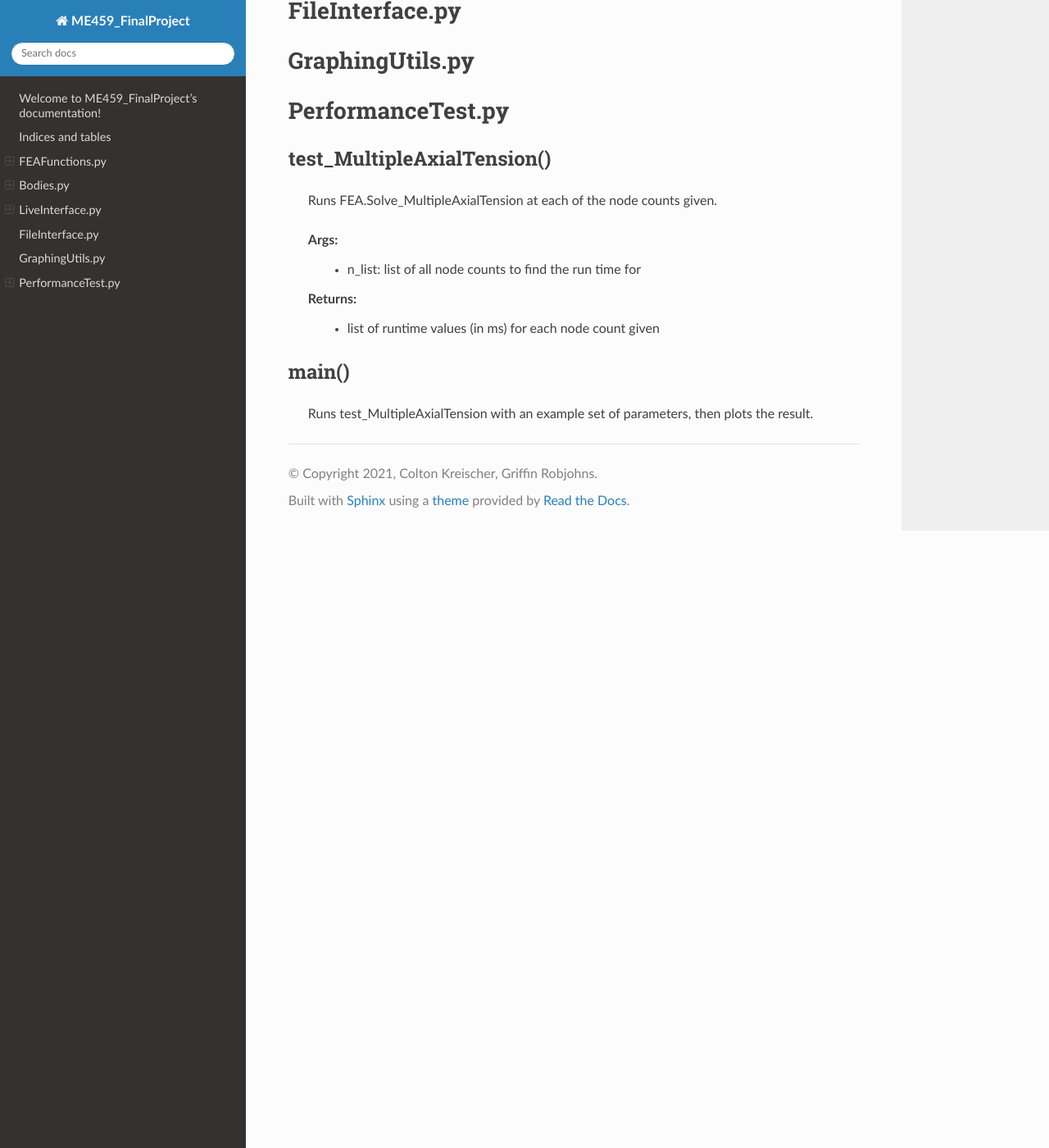
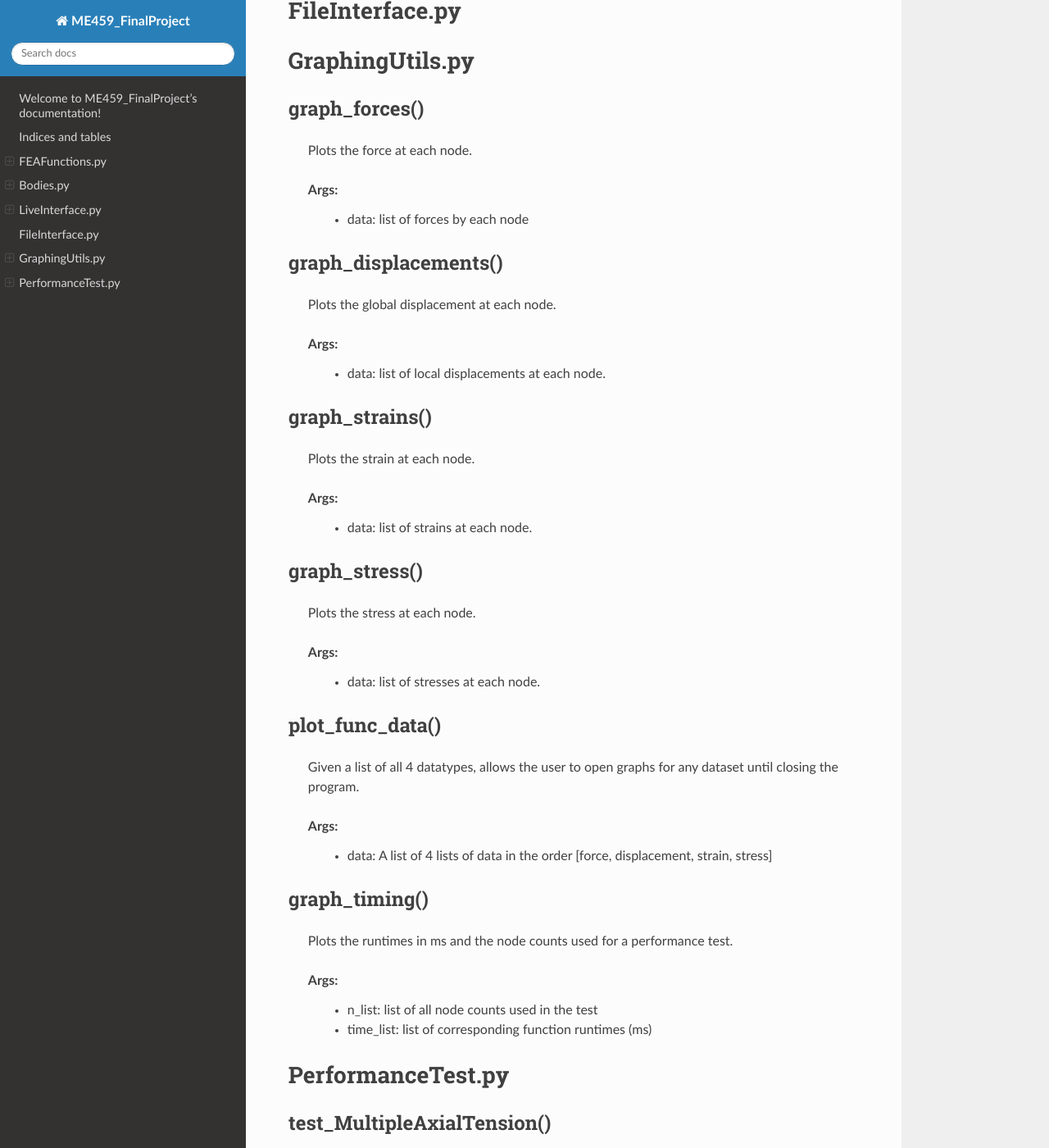
Before and after one commit to wh1ter0se/ME459_FinalProject, a Sphinx documentation site: the page built from docs/source/index.rst, in a window 1280 px wide and 1400 px high, scrolled down 4206 px. Shown: the whole window at 82% size. Built offline with Sphinx 7.4.7 and the Read the Docs theme 2.0.0, drawn with Linux system fonts in a browser that asks for light colours; some of the changed text lies outside the part shown.

Commit message:
Added GraphingUtils.py.

```diff
--- a/docs/source/index.rst
+++ b/docs/source/index.rst
@@ -203,6 +203,56 @@ FileInterface.py
 
 GraphingUtils.py
 =================
+
+graph_forces()
+---------------
+
+   Plots the force at each node.
+
+   Args:
+      * data: list of forces by each node
+
+graph_displacements()
+----------------------
+
+   Plots the global displacement at each node.
+
+   Args:
+      * data: list of local displacements at each node.
+
+graph_strains()
+----------------
+
+   Plots the strain at each node.
+
+   Args:
+      * data: list of strains at each node.
+
+graph_stress()
+---------------
+
+   Plots the stress at each node.
+
+   Args:
+      * data: list of stresses at each node.
+
+plot_func_data()
+-----------------
+
+   Given a list of all 4 datatypes, allows the user to open graphs for any dataset until closing the program.
+
+   Args:
+      * data: A list of 4 lists of data in the order [force, displacement, strain, stress]
+
+graph_timing()
+---------------
+
+   Plots the runtimes in ms and the node counts used for a performance test.
+
+   Args:
+      * n_list: list of all node counts used in the test
+      * time_list: list of corresponding function runtimes (ms)
+
 
 PerformanceTest.py
 ===================
```
Also changed, not shown: other parts of docs/source/index.rst (+1 -1 lines).
